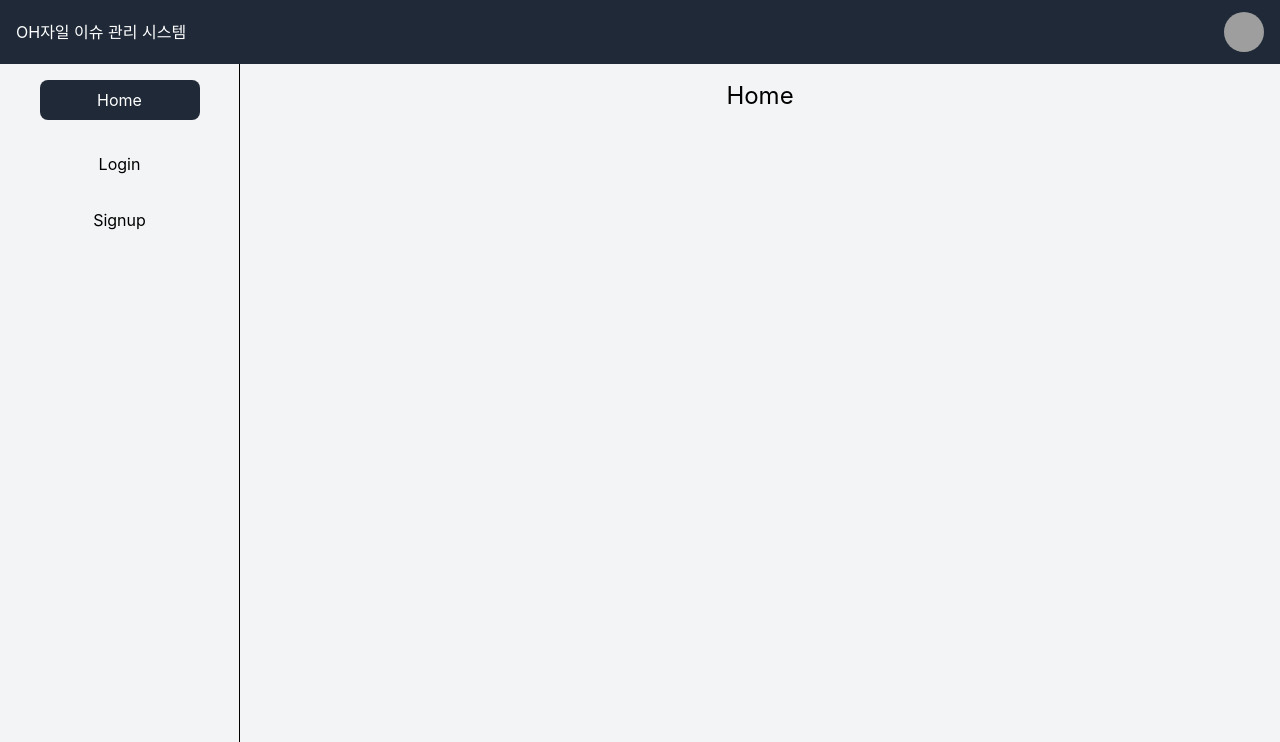
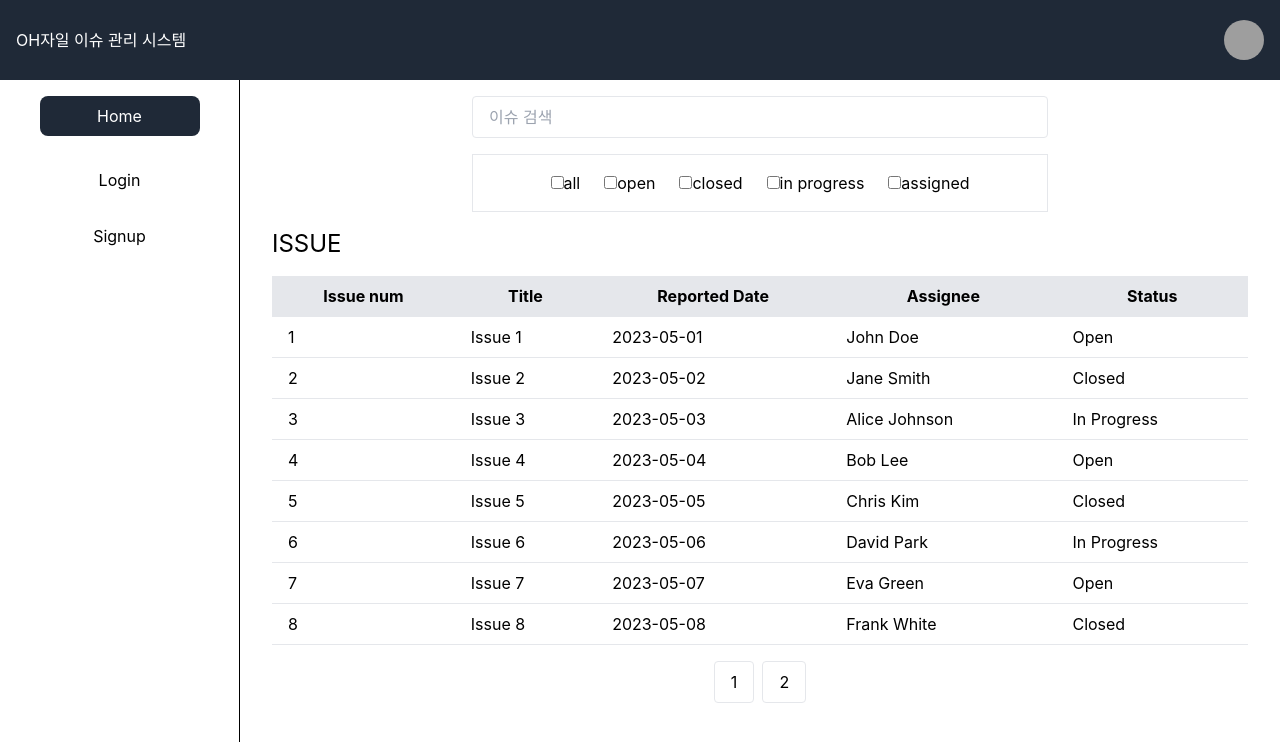
Before and after one commit to CAU-SE-Project07/front-end, a React (Create React App) app: page / in a window 1280 px wide. Shown: the top 742 px of the page. Built offline with nearby package versions, Linux system fonts and the light colour scheme; grey boxes are pictures that could not be loaded.

Commit message:
#3 [Add] MainHome, paging

```diff
--- a/src/App.js
+++ b/src/App.js
@@ -7,7 +7,7 @@ import Signup from "./pages/Signup";
 
 function App() {
   return (
-    <div className="min-h-screen bg-gray-100 relative flex flex-col">
+    <div className="min-h-screen relative flex flex-col">
       <Header /> {}
       <div className="flex flex-grow mt-16"> {}
         <Navbar />
--- a/src/components/Header.jsx
+++ b/src/components/Header.jsx
@@ -23,7 +23,7 @@ export const Header = () => {
   };
 
   return (
-    <header className="w-full h-16 bg-gray-800 text-white flex items-center justify-between px-4 fixed top-0 left-0 z-10">
+    <header className="w-full h-20 bg-gray-800 text-white flex items-center justify-between px-4 fixed top-0 left-0 z-10">
       <div className="flex items-center">
         <h1>OH자일 이슈 관리 시스템</h1>
       </div>
--- a/src/components/Navbar.jsx
+++ b/src/components/Navbar.jsx
@@ -17,7 +17,7 @@ export const Navbar = () => {
   };
 
   return (
-    <nav className="fixed left-0 top-16 h-full w-60 border-r border-black flex flex-col justify-start pt-4">
+    <nav className="fixed left-0 top-20 h-full w-60 border-r border-black flex flex-col justify-start pt-4">
       <div className="flex flex-col gap-8 items-center">
         <Link to="/" className={getNavLinkClass("/")} style={location.pathname === "/" ? activeLinkStyle : {}}>Home</Link>
         <Link to="/login" className={getNavLinkClass("/login")} style={location.pathname === "/login" ? activeLinkStyle : {}}>Login</Link>
--- a/src/pages/Home.jsx
+++ b/src/pages/Home.jsx
@@ -1,5 +1,143 @@
+import React, { useState } from 'react';
+
 const Home = () => {
-    return <div className="text-center text-2xl">Home</div>;
-}
+  const [searchTerm, setSearchTerm] = useState('');
+  const [filter, setFilter] = useState('');
+  const [currentPage, setCurrentPage] = useState(1);
+  const itemsPerPage = 8;
+
+  const dummyData = [
+    { issueNum: 1, title: 'Issue 1', reportedDate: '2023-05-01', assignee: 'John Doe', status: 'Open' },
+    { issueNum: 2, title: 'Issue 2', reportedDate: '2023-05-02', assignee: 'Jane Smith', status: 'Closed' },
+    { issueNum: 3, title: 'Issue 3', reportedDate: '2023-05-03', assignee: 'Alice Johnson', status: 'In Progress' },
+    { issueNum: 4, title: 'Issue 4', reportedDate: '2023-05-04', assignee: 'Bob Lee', status: 'Open' },
+    { issueNum: 5, title: 'Issue 5', reportedDate: '2023-05-05', assignee: 'Chris Kim', status: 'Closed' },
+    { issueNum: 6, title: 'Issue 6', reportedDate: '2023-05-06', assignee: 'David Park', status: 'In Progress' },
+    { issueNum: 7, title: 'Issue 7', reportedDate: '2023-05-07', assignee: 'Eva Green', status: 'Open' },
+    { issueNum: 8, title: 'Issue 8', reportedDate: '2023-05-08', assignee: 'Frank White', status: 'Closed' },
+    { issueNum: 9, title: 'Issue 9', reportedDate: '2023-05-09', assignee: 'Grace Brown', status: 'In Progress' },
+    { issueNum: 10, title: 'Issue 10', reportedDate: '2023-05-10', assignee: 'Hank Black', status: 'Open' },
+  ];
+
+  // 현재 페이지의 데이터 계산
+  const indexOfLastItem = currentPage * itemsPerPage;
+  const indexOfFirstItem = indexOfLastItem - itemsPerPage;
+  const currentItems = dummyData.slice(indexOfFirstItem, indexOfLastItem);
+
+  // 페이지 번호를 렌더링하기 위한 로직
+  const pageNumbers = [];
+  for (let i = 1; i <= Math.ceil(dummyData.length / itemsPerPage); i++) {
+    pageNumbers.push(i);
+  }
+
+  return (
+    <div className="p-4">
+      <div className="flex justify-center mb-4">
+        <input
+          type="text"
+          placeholder="이슈 검색"
+          value={searchTerm}
+          onChange={(e) => setSearchTerm(e.target.value)}
+          className="border rounded px-4 py-2 w-full max-w-xl"
+        />
+      </div>
+      <div className="flex justify-center mb-4">
+        <fieldset className="border p-4 w-full max-w-xl">
+          <div className="flex justify-center space-x-6">
+            <label className="space-x-2">
+              <input
+                type="checkbox"
+                name="filter"
+                value="all"
+                checked={filter === 'all'}
+                onChange={(e) => setFilter(e.target.value)}
+                className="form-checkbox"
+              />
+              all
+            </label>
+            <label className="space-x-2">
+              <input
+                type="checkbox"
+                name="filter"
+                value="open"
+                checked={filter === 'open'}
+                onChange={(e) => setFilter(e.target.value)}
+                className="form-checkbox"
+              />
+              open
+            </label>
+            <label className="space-x-2">
+              <input
+                type="checkbox"
+                name="filter"
+                value="closed"
+                checked={filter === 'closed'}
+                onChange={(e) => setFilter(e.target.value)}
+                className="form-checkbox"
+              />
+              closed
+            </label>
+            <label className="space-x-2">
+              <input
+                type="checkbox"
+                name="filter"
+                value="inProgress"
+                checked={filter === 'inProgress'}
+                onChange={(e) => setFilter(e.target.value)}
+                className="form-checkbox"
+              />
+              in progress
+            </label>
+            <label className="space-x-2">
+              <input
+                type="checkbox"
+                name="filter"
+                value="assigned"
+                checked={filter === 'assigned'}
+                onChange={(e) => setFilter(e.target.value)}
+                className="form-checkbox"
+              />
+              assigned
+            </label>
+          </div>
+        </fieldset>
+      </div>
+
+      <h1 className="text-left text-2xl mb-4">ISSUE</h1>
+
+      <div className="overflow-x-auto">
+        <table className="min-w-full bg-white">
+          <thead className="bg-gray-200">
+            <tr>
+              <th className="py-2 px-4 border-b">Issue num</th>
+              <th className="py-2 px-4 border-b">Title</th>
+              <th className="py-2 px-4 border-b">Reported Date</th>
+              <th className="py-2 px-4 border-b">Assignee</th>
+              <th className="py-2 px-4 border-b">Status</th>
+            </tr>
+          </thead>
+          <tbody>
+            {currentItems.map((issue, index) => (
+              <tr key={index}>
+                <td className="py-2 px-4 border-b">{issue.issueNum}</td>
+                <td className="py-2 px-4 border-b">{issue.title}</td>
+                <td className="py-2 px-4 border-b">{issue.reportedDate}</td>
+                <td className="py-2 px-4 border-b">{issue.assignee}</td>
+                <td className="py-2 px-4 border-b">{issue.status}</td>
+              </tr>
+            ))}
+          </tbody>
+        </table>
+      </div>
+      <div className="flex justify-center mt-4">
+        {pageNumbers.map(number => (
+          <button key={number} onClick={() => setCurrentPage(number)} className="mx-1 px-4 py-2 border rounded cursor-pointer">
+            {number}
+          </button>
+        ))}
+      </div>
+    </div>
+  );
+};
 
 export default Home;
```
